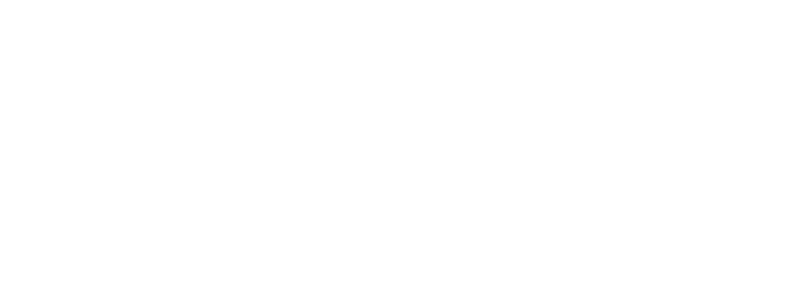
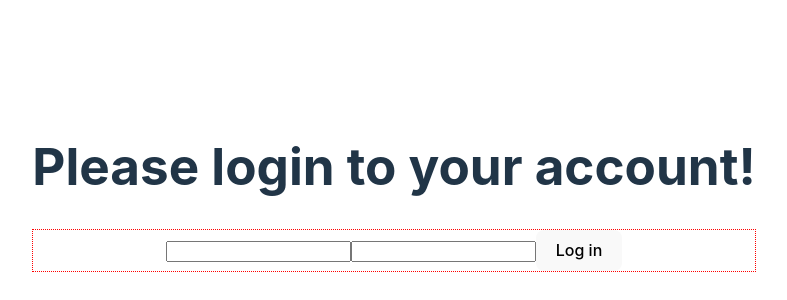
Before and after one commit to Vaddex/react_test-3, a React (Vite) app: page / in a window 1280 px wide. Shown: the part 212-512 px from the top of the page, without its empty margins (246-1033 px from the left). Built offline with nearby package versions, Linux system fonts and the light colour scheme.

Commit message:
added login form component

```diff
--- a/src/components/App.jsx
+++ b/src/components/App.jsx
@@ -1,10 +1,17 @@
 // import { useState } from 'react'
+import LoginForm from "./LoginForm/LoginForm";
 import "./App.css";
 
 function App() {
+    const handleLogin = (userData) => {
+        // Виконуємо необхідні операції з даними
+        console.log(userData);
+    };
     return (
         <>
-            <div></div>
+            <h1>Please login to your account!</h1>
+
+            <LoginForm onLogin={handleLogin} />
         </>
     );
 }
--- /dev/null
+++ b/src/components/LoginForm/LoginForm.jsx
@@ -0,0 +1,30 @@
+import { useId } from "react";
+import css from "./LoginForm.module.css";
+
+const LoginForm = ({ onLogin }) => {
+    const id = useId();
+
+    const handleSubmit = (evt) => {
+        evt.preventDefault();
+
+        const form = evt.target;
+        const { login, password } = form.elements;
+
+        onLogin({
+            login: login.value,
+            password: password.value,
+        });
+
+        form.reset();
+    };
+
+    return (
+        <form onSubmit={handleSubmit} className={css.container}>
+            <input type="text" name="login" id={id} />
+            <input type="text" name="password" id={id} />
+            <button type="submit">Log in</button>
+        </form>
+    );
+};
+
+export default LoginForm;
--- /dev/null
+++ b/src/components/LoginForm/LoginForm.module.css
@@ -0,0 +1,3 @@
+.container {
+    border: 1px dotted red;
+}
```
